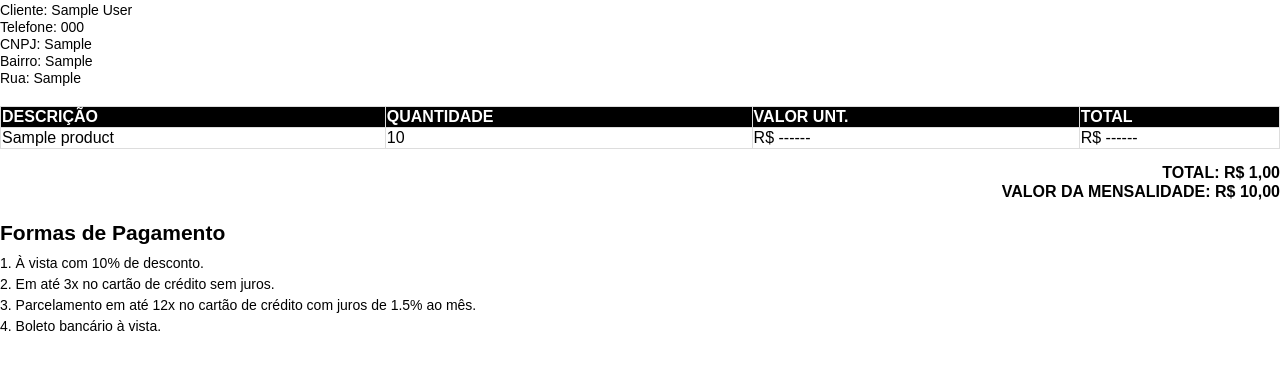
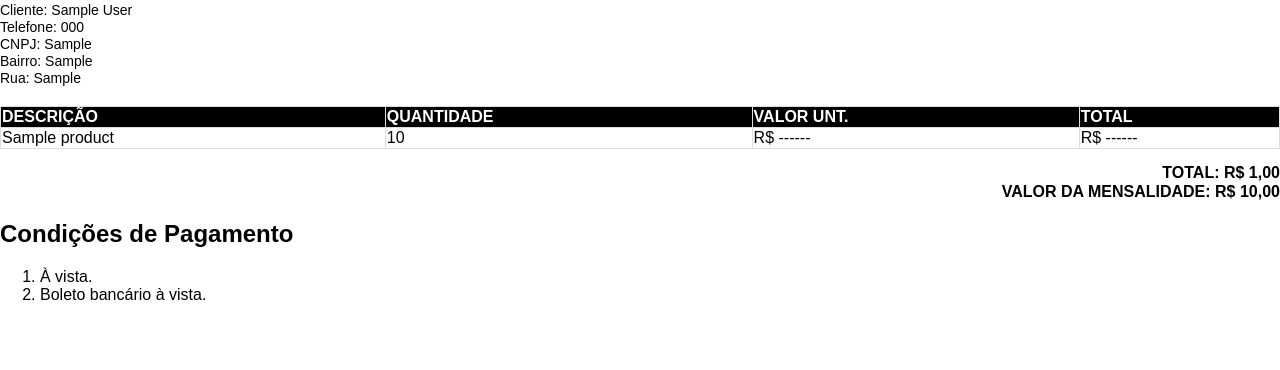
Before and after one commit to souzjfe/order-generator, a Django app: template templates/template.html in a window 1280 px wide. Shown: the part 227-597 px from the top of the page. Run offline with Django 4.2, Linux system fonts and the light colour scheme; tables that the repository leaves empty hold one stand-in row (values such as "Sample post"); the template is opened without the code that fills it: values that come from a table or form of the project are taken from there, most other values are stand-ins (such as "Sample title", 1, 10 or a date in 2020); some libraries are stand-ins or nearby versions.

Commit message:
feat: payment methods - ✨

```diff
--- a/order/admin.py
+++ b/order/admin.py
@@ -14,7 +14,7 @@ class OrderItemInline(admin.TabularInline):
 class OrderAdmin(admin.ModelAdmin):
 
     list_display = ('customer', 'created_at', 'updated_at', 'download_pdf', 'whatsapp_button')
-    fields = ('customer', 'monthly_fee')
+    fields = ('customer', 'monthly_fee', 'maximum_installments', 'cash_discount_percentage')
     inlines = [OrderItemInline]
     actions = ['generete_pdf']
 
--- a/order/models.py
+++ b/order/models.py
@@ -8,7 +8,9 @@ class Order(models.Model):
         verbose_name_plural = 'Orçamentos'
         ordering = ['-created_at']
     customer = models.ForeignKey(Customer, on_delete=models.CASCADE, verbose_name='Cliente')
-    monthly_fee = models.DecimalField(blank=True, max_digits=10, decimal_places=2, verbose_name='Valor mensalidade')
+    monthly_fee = models.DecimalField(blank=True, default=0, max_digits=10, decimal_places=2, verbose_name='Valor mensalidade')
+    maximum_installments = models.PositiveIntegerField(blank=True, default=1, verbose_name='Número máximo de parcelas')
+    cash_discount_percentage = models.DecimalField(blank=True, default=0, max_digits=5, decimal_places=2, verbose_name='Desconto à vista (%)')
     created_at = models.DateTimeField(auto_now_add=True, verbose_name='Data de emissão')
     updated_at = models.DateTimeField(auto_now=True, verbose_name='Data de atualização')
     verbose_name = 'Orçamento'
--- a/templates/template.html
+++ b/templates/template.html
@@ -91,6 +91,10 @@
         .payment-methods {
             margin-top: 20px;
             font-size: 14px;
+        }
+        .payment-methods ol {
+            margin: 0;
+            padding-left: 20px;
         }
         .payment-methods h2 {
             margin-bottom: 10px;
@@ -310,12 +314,17 @@
             <p>VALOR DA MENSALIDADE: R$ {{ order.monthly_fee }}</p>
         {% endif %}
     </div>
-    <div class="payment-methods">
-        <h2>Formas de Pagamento</h2>
-        <p>1. À vista com 10% de desconto.</p>
-        <p>2. Em até 3x no cartão de crédito sem juros.</p>
-        <p>3. Parcelamento em até 12x no cartão de crédito com juros de 1.5% ao mês.</p>
-        <p>4. Boleto bancário à vista.</p>
-    </div>
+    {% if total_amount > 0 %}
+        <div class="payment-conditions">
+            <h2>Condições de Pagamento</h2>
+            <ol>
+                <li>À vista{% if order.cash_discount_percentage != 0 %} com {{order.cash_discount_percentage}}% de desconto. {% else %}. {% endif %}</li>
+                {% if order.maximum_installments != 1 %}
+                    <li>Em até {{ order.maximum_installments }}x no boleto bancário.</li>
+                {% endif %}
+                <li>Boleto bancário à vista.</li>
+            </ol>
+        </div>
+    {% endif %}
 </body>
 </html>
```
Also changed, not shown: order/migrations/0003_order_cash_discount_percentage_and_more.py (added), order/migrations/0004_alter_order_monthly_fee.py (added), order/migrations/0005_remove_order_down_payment_percentage.py (added).
